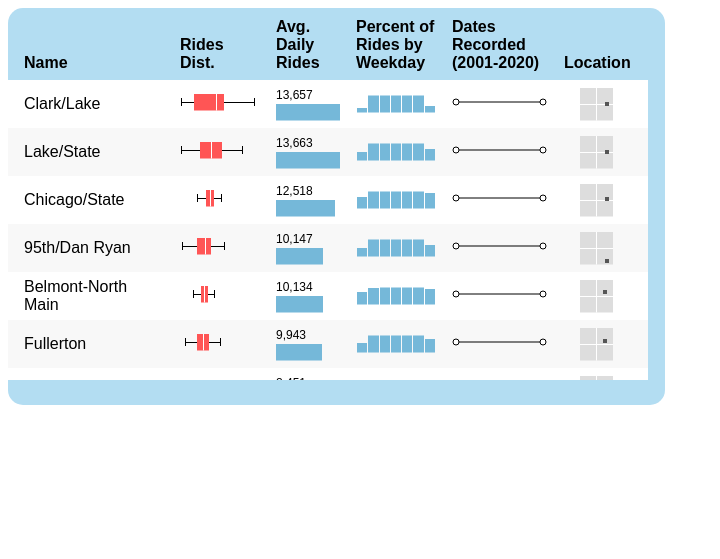
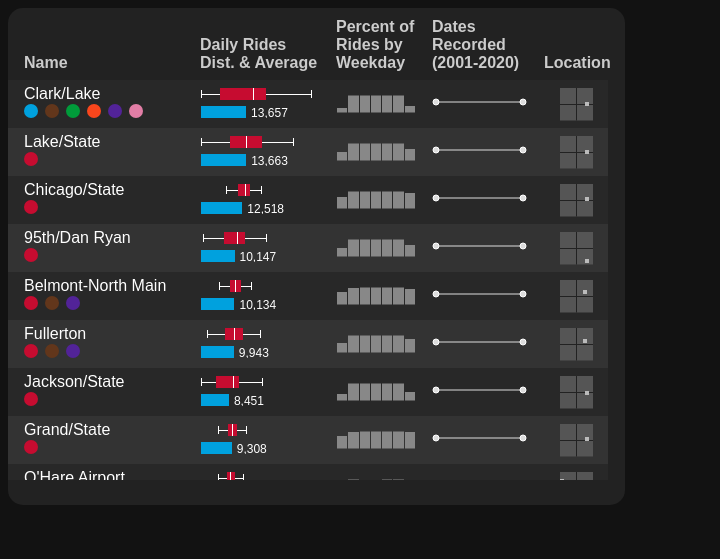
Before and after one commit to travisdoesmath/cta-ridership, a Flask app: page / in a window 1280 px wide. Shown: the top 559 px of the page, without its empty margins (0-720 px from the left). Run offline with Flask 2, Linux system fonts and the light colour scheme; parts of the project's set-up code (start-up, migrations or seed data) failed here and were passed over.

Commit message:
added line indicators and changed to dark mode

```diff
--- a/static/css/style.css
+++ b/static/css/style.css
@@ -1,9 +1,14 @@
+:root {
+    color-scheme: dark;
+}
+
 body {
     font-family: Arial, Helvetica, sans-serif;
 }
 
 .table {
-    background: #B3ddf2;
+    background: #222;
+    color: white;
     padding: 10px 0 25px 0;
     border-radius: 15px;
 }
@@ -11,6 +16,7 @@ body {
 .table-header {
     padding-bottom: 0.5rem;
     font-weight: bold;
+    color: #CCC;
 }
 
 .table-row {
@@ -24,11 +30,11 @@ body {
 }
 
 .table-row:nth-child(2n+1) {
-    background-color: #FFF;
+    background-color: #282828;
 }
 
 .table-row:nth-child(2n) {
-    background-color: #F8F8F8;
+    background-color: #333;
 }
 
 .table-cell {
--- a/static/js/main.js
+++ b/static/js/main.js
@@ -1,8 +1,22 @@
 let globalValues = {};
 
+function getLines(d) {
+    let lines = [];
+    if (d.BLUE) lines.push('#00a1de')
+    if (d.RED) lines.push('#c60c30')
+    if (d.BRN) lines.push('#62361b')
+    if (d.G) lines.push('#009b3a')
+    if (d.O) lines.push('#f9461c')
+    if (d.P || d.Pexp) lines.push('#522398')
+    if (d.Pnk) lines.push('#e27ea6')
+    if (d.Y) lines.push('#f9e300')
+
+    return lines;
+}
+
 let tableConfig = {
-    'width': 640,
-    'height': 300,
+    'width': 600,
+    'height': 400,
     'sort': {
         'column':'rides-distribution',
         'direction': 'descending'
@@ -15,35 +29,43 @@ let tableConfig = {
         {
             'id': 'station-name',
             'name': 'Name',
-            'type': 'string',
-            'data': x => x.name,
-            'width': 140
+            'type': 'indicators',
+            'data': x => {
+                let lines = getLines(x)
+                return {
+                    'name': x.name,
+                    'indicators': lines
+                }
+            },
+            'width': 160
         },
         {
             'id': 'rides-distribution',
-            'name': 'Rides Dist.',
+            'name': 'Daily Rides Dist. & Average',
             'type': 'spark-boxplot',
             'data': x => {
                 return {
                     'q1': x.rides_q1,
                     'median': x.rides_median,
+                    'mean': x.rides_mean,
                     'q3': x.rides_q3,
                 }
             },
-            'width': 80,
+            'labelFormat': x => x.toLocaleString(undefined, {maximumFractionDigits: 0}),
+            'width': 120,
             'sortComparators': {
                 'ascending': (a, b) => a.rides_median - b.rides_median,
                 'descending': (a, b) => b.rides_median - a.rides_median,
             }
         },
-        {
-            'id': 'average-rides',
-            'name': 'Avg. Daily Rides',
-            'type': 'hbar',
-            'data': x => x.rides_mean,
-            'width': 64,
-            'labelFormat': x => x.toLocaleString(undefined, {maximumFractionDigits: 0})
-        },
+        // {
+        //     'id': 'average-rides',
+        //     'name': 'Avg. Daily Rides',
+        //     'type': 'hbar',
+        //     'data': x => x.rides_mean,
+        //     'width': 128,
+        //     'labelFormat': x => x.toLocaleString(undefined, {maximumFractionDigits: 0})
+        // },
         // {
         //     'id': 'average-rides',
         //     'name': 'Avg. Rides',
@@ -105,8 +127,8 @@ let tableConfig = {
 function parseRow(row) {
     let displayString = x => x;
     let displayDate = (d, format) => format(d);
-    let displaySparkBoxplot = function(d, width) {
-        let height = 17;
+    let displaySparkBoxplot = function(d, width, format) {
+        let height = 32;
 
         let xScale = d3.scaleLinear()
             .domain([globalValues.minRide, globalValues.maxRide])
@@ -118,11 +140,15 @@ function parseRow(row) {
 
         let outputString = `<svg width="${width}" height="${height}" style="shape-rendering: crispEdges">`
         outputString += `<g transform="translate(1,0)">`
-        outputString += `<line x1=${xScale(whiskerLow)} y1=${0.5*height} x2=${xScale(whiskerHigh)} y2=${0.5*height} style="stroke: black"></line>`
-        outputString += `<rect x=${xScale(d.q1)} y=0 height=${height} width=${xScale(d.q3 - d.q1)} fill="#F55"></rect>`
-        outputString += `<line x1=${xScale(whiskerLow)} y1=${0.25*height} x2=${xScale(whiskerLow)} y2=${0.75*height} style="stroke: black"></line>`
-        outputString += `<line x1=${xScale(d.median)} y1=0 x2=${xScale(d.median)} y2=${height} style="stroke: #FFF"></line>`
-        outputString += `<line x1=${xScale(whiskerHigh)} y1=${0.25*height} x2=${xScale(whiskerHigh)} y2=${0.75*height} style="stroke: black"></line>`
+        outputString += `<line x1=${xScale(whiskerLow)} y1=${0.25*height} x2=${xScale(whiskerHigh)} y2=${0.25*height} style="stroke: white"></line>`
+        outputString += `<rect x=${xScale(d.q1)} y=${0.0625*height} height=${0.375*height} width=${xScale(d.q3 - d.q1)} fill="#c60c30"></rect>`
+        outputString += `<line x1=${xScale(whiskerLow)} y1=${0.125*height} x2=${xScale(whiskerLow)} y2=${0.375*height} style="stroke: white"></line>`
+        outputString += `<line x1=${xScale(d.median)} y1=${0.0625*height} x2=${xScale(d.median)} y2=${0.4375*height} style="stroke: #FFF"></line>`
+        outputString += `<line x1=${xScale(whiskerHigh)} y1=${0.125*height} x2=${xScale(whiskerHigh)} y2=${0.375*height} style="stroke: white"></line>`
+
+        outputString += `<rect x=0 y="${0.625*height}" width="${xScale(d.mean)}" height="${0.375*height}" fill="#00a1de"></rect>`
+        outputString += `<text x="${xScale(d.mean)}" y="${0.75*height}" dx="5" dy="7" class="data-label" fill="white">${format(d.mean)}</text>`
+
 
         outputString += '</g></svg>'
 
@@ -138,9 +164,9 @@ function parseRow(row) {
 
         let outputString = `<svg width="${width}" height="${height}">`
         outputString += `<g transform="translate(1,0)">`
-        outputString += `<line x1=${xScale(d.start)} y1=${0.5*height} x2=${xScale(d.end)} y2=${0.5*height} style="stroke: black"></line>`
-        outputString += `<circle cx=${xScale(d.start)} cy=${0.5*height} r=${r} fill="${d.start - globalValues.minStart == 0 ? '#FFF' : '#000'}" stroke="black"></circle>`
-        outputString += `<circle cx=${xScale(d.end)} cy=${0.5*height} r=${r} fill="${d.end - globalValues.maxEnd == 0 ? '#FFF' : '#000'}" stroke="black"></circle>`
+        outputString += `<line x1=${xScale(d.start)} y1=${0.5*height} x2=${xScale(d.end)} y2=${0.5*height} style="stroke: #DDD"></line>`
+        outputString += `<circle cx=${xScale(d.start)} cy=${0.5*height} r=${r} fill="${d.start - globalValues.minStart == 0 ? '#DDD' : '#000'}" stroke="white"></circle>`
+        outputString += `<circle cx=${xScale(d.end)} cy=${0.5*height} r=${r} fill="${d.end - globalValues.maxEnd == 0 ? '#DDD' : '#000'}" stroke="white"></circle>`
 
         outputString += '</g></svg>'
 
@@ -163,10 +189,10 @@ function parseRow(row) {
             .range([height - 2*r, r])
 
         let outputString = `<svg width="${width}" height="${height}" style="shape-rendering: crispEdges; display: block; margin:0 auto;">`
-        outputString += `<rect x=0 y=0 width="${width}" height="${height}" fill="#DDD"></rect>`
-        outputString += `<line x1=${0.5*width} x2=${0.5*width} y1=0 y2=${height} style="stroke: white"></line>`
-        outputString += `<line x1=0 x2=${width} y1=${0.5*height} y2=${0.5*height} style="stroke: white"></line>`
-        outputString += `<rect x=${xScale(d.longitude) - r} y=${yScale(d.latitude) - r} width=${2*r} height=${2*r} fill="#555"></rect>`
+        outputString += `<rect x=0 y=0 width="${width}" height="${height}" fill="#555"></rect>`
+        outputString += `<line x1=${0.5*width} x2=${0.5*width} y1=0 y2=${height} style="stroke: #222"></line>`
+        outputString += `<line x1=0 x2=${width} y1=${0.5*height} y2=${0.5*height} style="stroke: #222"></line>`
+        outputString += `<rect x=${xScale(d.longitude) - r} y=${yScale(d.latitude) - r} width=${2*r} height=${2*r} fill="#BBB"></rect>`
         //outputString += `<circle cx=${xScale(d.longitude)} cy=${yScale(d.latitude)} r=${r} fill="#555"></circle>`
         outputString += '</svg>'
 
@@ -188,7 +214,7 @@ function parseRow(row) {
 
         let outputString = `<svg width="${width}" height="${height}" style="shape-rendering: crispEdges; display: block; margin:0 auto;">`
         d.forEach(x => {
-            outputString += `<rect x=${xScale(x.x)} y=${yScale(x.y)} width=${bandwidth} height=${height - yScale(x.y)} fill="#75b8d9"></rect>`
+            outputString += `<rect x=${xScale(x.x)} y=${yScale(x.y)} width=${bandwidth} height=${height - yScale(x.y)} fill="#888"></rect>`
         })
 
         outputString += '</svg>'
@@ -201,13 +227,28 @@ function parseRow(row) {
 
         let xScale = d3.scaleLinear()
             .domain([globalValues.minAverage, globalValues.maxAverage])
-            .range([0, width])
+            .range([0, 0.625*width])
 
         let outputString = `<svg width="${width}" height="${height}" style="shape-rendering: crispEdges; display: block; margin:0 auto;">`
-        outputString += `<rect x=0 y="${0.5*height}" width="${xScale(d)}" height="${0.5*height}" fill="#75b8d9"></rect>`
-        outputString += `<text x=0 y="${0.5*height}" dy="-5" class="data-label">${format(d)}</text>`
+        outputString += `<rect x=0 y="${0.25*height}" width="${xScale(d)}" height="${0.5*height}" fill="#75b8d9"></rect>`
+        outputString += `<text x="${xScale(d)}" y="${0.5*height}" dx="5" dy="5" class="data-label">${format(d)}</text>`
 
         outputString += '</svg>'
+
+        return outputString;
+    }
+    let displayIndicators = function(d, width) {
+        let height = 16;
+        let r = 7;
+
+        let outputString = `<div>${d.name}</div>`
+        if (d.indicators) {
+            outputString += `<svg width="${width}" height="${height}">`
+            d.indicators.forEach((d, i) => {
+                outputString += `<circle cx=${3*i*r + r} cy=${0.5*height} r=${r} fill=${d}></circle>`
+            })
+            outputString += '</svg>'
+        }
 
         return outputString;
     }
@@ -217,12 +258,12 @@ function parseRow(row) {
         if (col.type == 'number')           outputString += `<div class="table-cell" style="width:${col.width}px"><div>${displayNumber(col.data(row), col.format)}</div></div>`;
         if (col.type == 'string')           outputString += `<div class="table-cell" style="width:${col.width}px"><div>${displayString(col.data(row))}</div></div>`;
         if (col.type == 'date')             outputString += `<div class="table-cell" style="width:${col.width}px"><div>${displayDate(col.data(row), col.format)}</div></div>`;
-        if (col.type == 'spark-boxplot')    outputString += `<div class="table-cell" style="width:${col.width}px"><div style="width:100%">${displaySparkBoxplot(col.data(row), col.width)}</div></div>`;
+        if (col.type == 'spark-boxplot')    outputString += `<div class="table-cell" style="width:${col.width}px"><div style="width:100%">${displaySparkBoxplot(col.data(row), col.width, col.labelFormat)}</div></div>`;
         if (col.type == 'spark-gantt')      outputString += `<div class="table-cell" style="width:${col.width}px"><div style="width:100%">${displaySparkGantt(col.data(row), col.width)}</div></div>`;
         if (col.type == 'spark-geo')        outputString += `<div class="table-cell" style="width:${col.width}px"><div style="width:100%">${displaySparkGeo(col.data(row), col.width)}</div></div>`;
         if (col.type == 'bar')              outputString += `<div class="table-cell" style="width:${col.width}px"><div style="width:100%">${displayBar(col.data(row), col.width)}</div></div>`;
         if (col.type == 'hbar')             outputString += `<div class="table-cell" style="width:${col.width}px"><div style="width:100%">${displayHBar(col.data(row), col.width, col.labelFormat)}</div></div>`;
-
+        if (col.type == 'indicators')       outputString += `<div class="table-cell" style="width:${col.width}px"><div style="width:100%">${displayIndicators(col.data(row), col.width)}</div></div>`;
     })
 
     return outputString;
```
